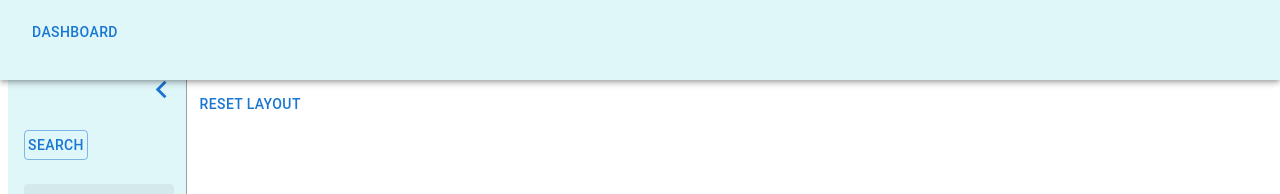
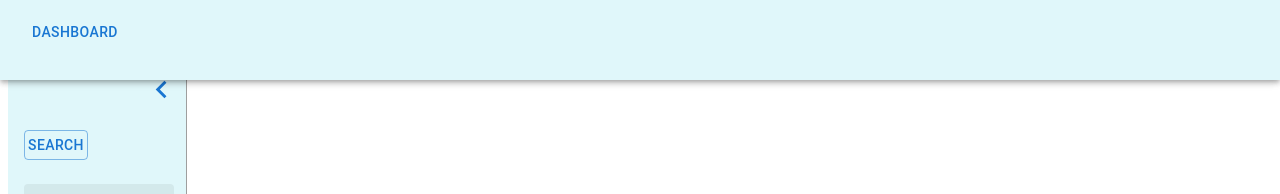
Before and after one commit to 99niccolo99/hospital-app, a React (Create React App) app: page / in a window 1280 px wide. Shown: the top 194 px of the page. Built offline with nearby package versions, Linux system fonts and the light colour scheme; the HTML template or start-up script is replaced by a standard one.

Commit message:
Add files via upload

```diff
--- a/src/Ccc.js
+++ b/src/Ccc.js
@@ -38,8 +38,9 @@ export default class Ccc extends React.PureComponent {
   render() {
     return (
       <React.Fragment>
-      <Button sx={{width:"10%", height:"10%",mb:18,mr:8}} onClick={() => this.resetLayout()}>Reset Layout</Button>
-<Box >
+
+
+
         <ResponsiveReactGridLayout
           className="layout"
           cols={{ lg: 12, md: 10, sm: 6, xs: 4, xxs: 2 }}
@@ -55,11 +56,13 @@ export default class Ccc extends React.PureComponent {
 
 
         </ResponsiveReactGridLayout>
-        </Box>
+
         </React.Fragment>
     );
   }
 }
+
+//<Button sx={{width:"10%", height:"10%",mb:18,mr:8}} onClick={() => this.resetLayout()}>Reset Layout</Button>
 
 function getFromLS(key) {
   let ls = {};
```
